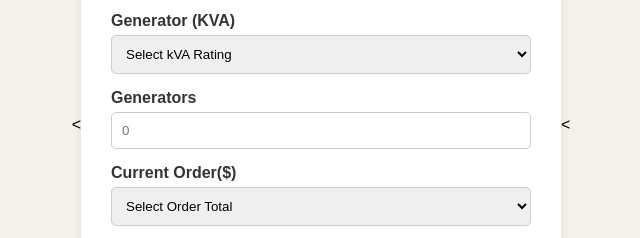
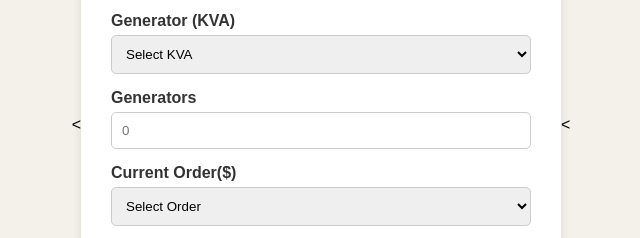
Before and after one commit to shakira123-k/SHAKEE-AR, a plain HTML site: page shakira/index.html in a window 1280 px wide. Shown: the part 275-513 px from the top of the page, 319-959 px from the left. Drawn offline with Linux system fonts and the light colour scheme.

```diff
--- a/shakira/index.html
+++ b/shakira/index.html
@@ -67,7 +67,7 @@
             <div class="form-group">
                 <label for="generator_kva">Generator  (KVA)</label>
                 <select id="generator_kva" required>
-                    <option value="" disabled selected>Select kVA Rating</option>
+                    <option value="" disabled selected>Select KVA </option>
                     <option value="5">5 kVA Generator</option>
                     <option value="10">10 kVA Generator</option>
                     <option value="20">20 kVA Generator</option>
@@ -87,7 +87,7 @@
             <div class="form-group">
                 <label for="total">Current Order($)</label>
                 <select id="total" required>
-                    <option value="" disabled selected>Select Order Total</option>
+                    <option value="" disabled selected>Select Order</option>
                     <option value="127.00">$127.00</option>
                     <option value="134.00">$134.00</option>
                     <option value="289.00">$289.00</option>
@@ -123,7 +123,7 @@
 
             <div class="row"><span>CUSTOMER:</span><span id="rName"></span></div>
             <div class="row"><span>MODEL:</span><span id="rKva"></span></div>
-            <div class="row"><span> QUALITY:</span><span id="rQty"></span></div>
+            <div class="row"><span> QUANTITY:</span><span id="rQty"></span></div>
 
             <div class="divider"></div>
 
```
